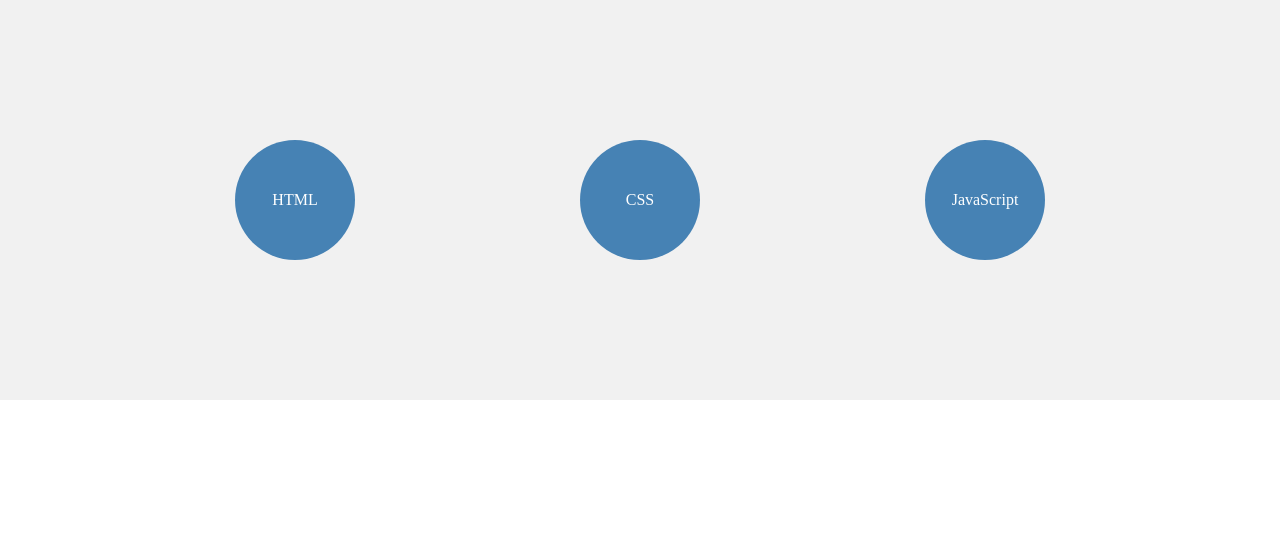
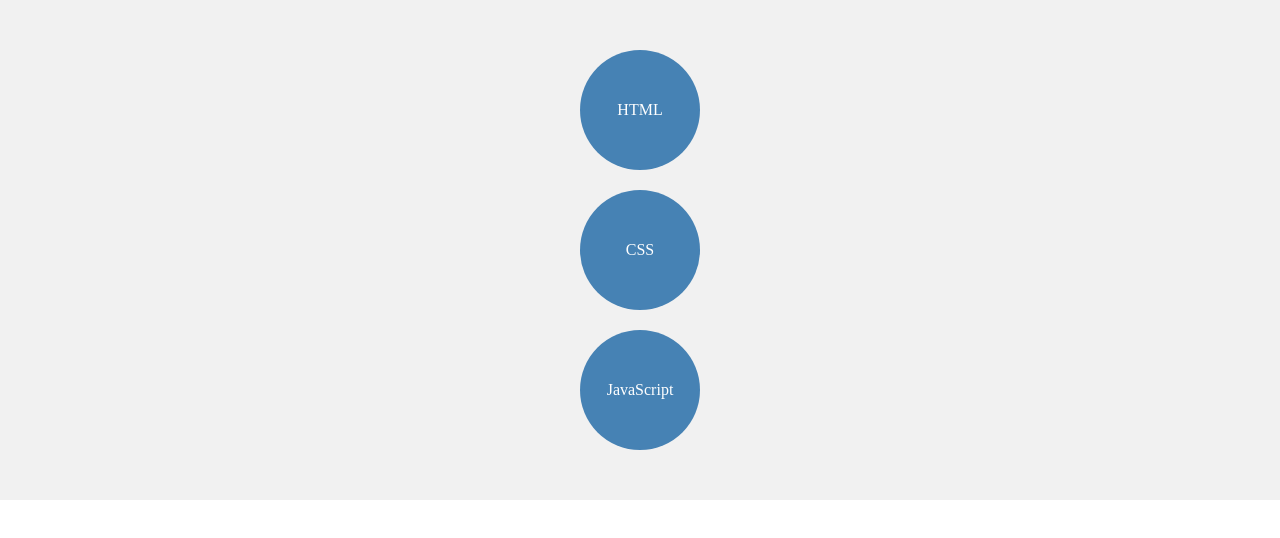
Before and after one commit to istiyakemon24/learn-web-development, a plain HTML site: page 02-css/flexbox.html in a window 1280 px wide. Drawn offline with Linux system fonts and the light colour scheme.

Commit message:
Add CSS flex-direction practice

```diff
--- a/02-css/flexbox.css
+++ b/02-css/flexbox.css
@@ -5,9 +5,10 @@
 }
 .container{
     display: flex;
-    justify-content: space-evenly;
+    justify-content: center;
+    flex-direction: column;
     align-items: center;
-    height: 400px;
+    height: 500px;
     background-color: #f1f1f1;
     padding: 20px;
 }
```
Also changed, not shown: 1 other file.
